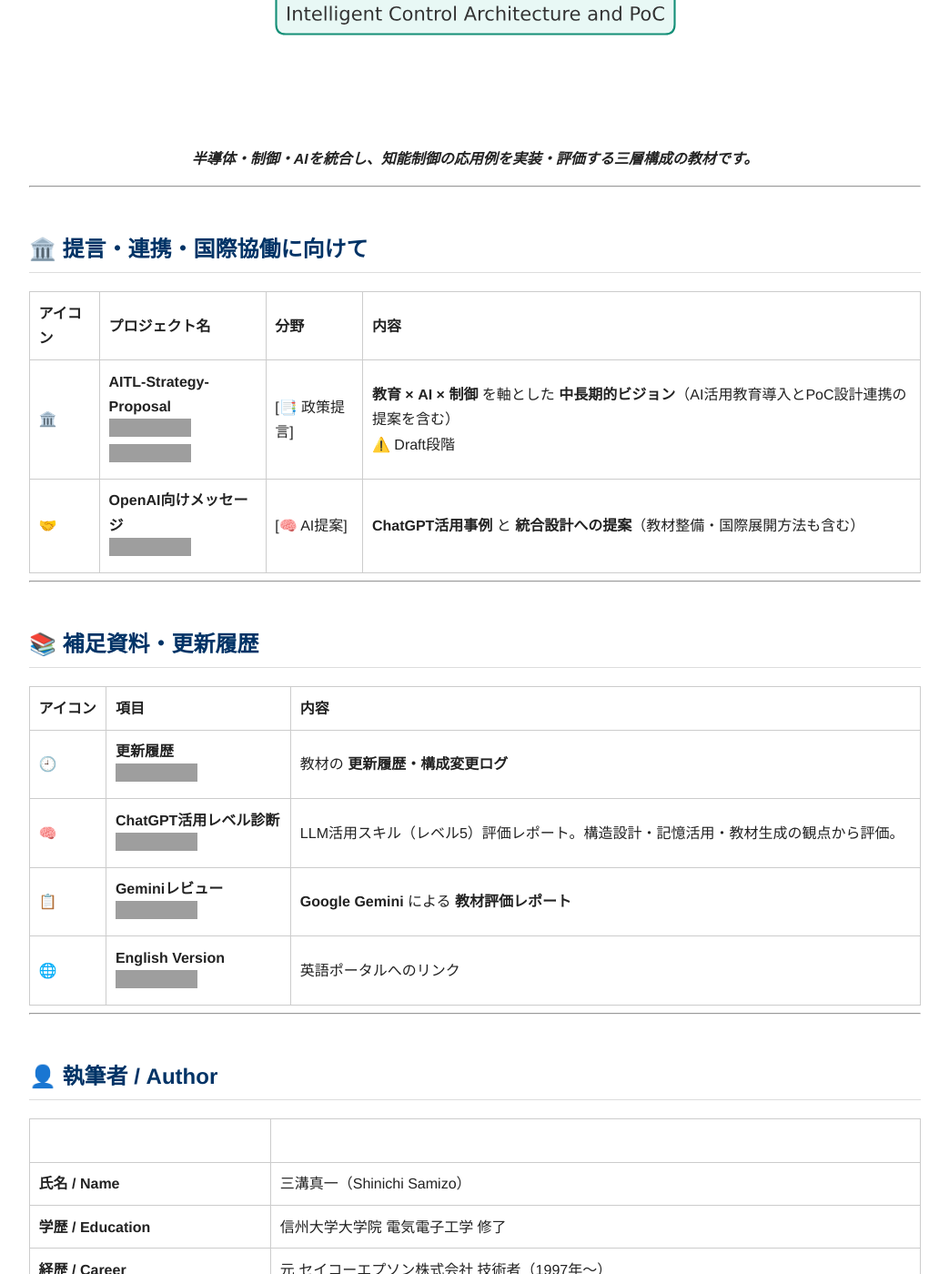
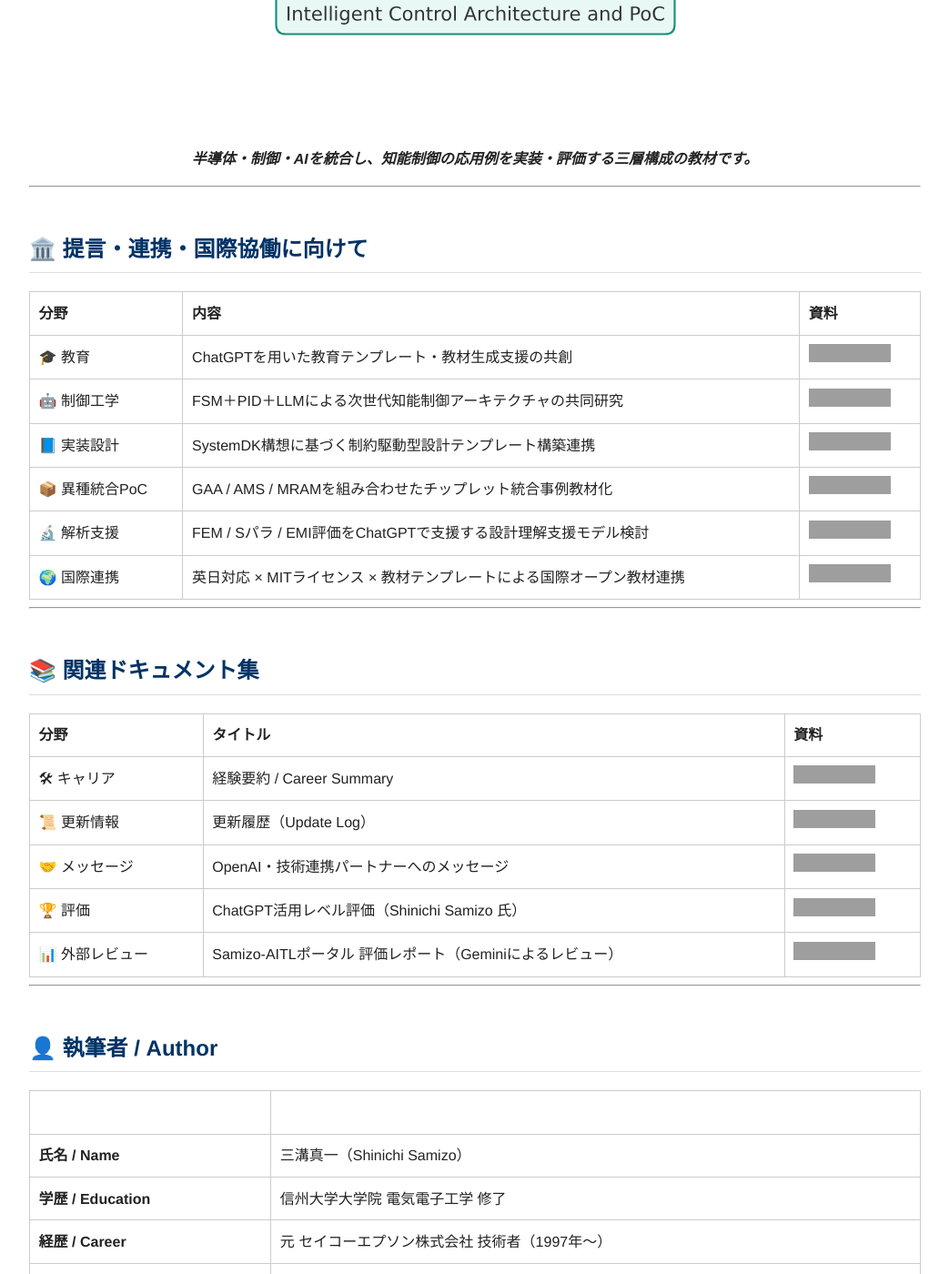
Before and after one commit to Samizo-AITL/Samizo-AITL.github.io, a Jekyll site: the page built from index.md, in a window 1280 px wide and 1400 px high, scrolled down 3944 px. Shown: the whole window at 91% size, without its empty margins (118-1161 px from the left). Built offline with Jekyll 4.4.1, drawn with Linux system fonts in a browser that asks for light colours; grey boxes are pictures that could not be loaded.

Commit message:
Update index.md

```diff
--- a/index.md
+++ b/index.md
@@ -88,24 +88,28 @@ Samizo-AITLは、「動かす現場」と「読み解く構造」その両方の
 
 ---
 
-## 🏛️ **提言・連携・国際協働に向けて**
+## 🏛️ 提言・連携・国際協働に向けて
 
-| アイコン | プロジェクト名 | 分野 | 内容 |
-|----------|----------------|------|------|
-| 🏛️ | **AITL-Strategy-Proposal**<br>[![🌐 View Site](https://img.shields.io/badge/View-Site-brightgreen?logo=github)](https://samizo-aitl.github.io/AITL-Strategy-Proposal/)<br>[![💻 View Repo](https://img.shields.io/badge/View-Repo-blue?logo=github)](https://github.com/Samizo-AITL/AITL-Strategy-Proposal) | [📑 政策提言] | **教育 × AI × 制御** を軸とした **中長期的ビジョン**（AI活用教育導入とPoC設計連携の提案を含む）<br>⚠️ Draft段階 |
-| 🤝 | **OpenAI向けメッセージ**<br>[![📄 View Doc](https://img.shields.io/badge/View-Doc-lightgrey?logo=markdown)](https://samizo-aitl.github.io/about/openai-message/) | [🧠 AI提案] | **ChatGPT活用事例** と **統合設計への提案**（教材整備・国際展開方法も含む） |
+| 分野 | 内容 | 資料 |
+|------|------|------|
+| 🎓 教育 | ChatGPTを用いた教育テンプレート・教材生成支援の共創 | [![View Doc](https://img.shields.io/badge/View%20Doc-orange)](docs/openai_edu_collab.md) |
+| 🤖 制御工学 | FSM＋PID＋LLMによる次世代知能制御アーキテクチャの共同研究 | [![View Doc](https://img.shields.io/badge/View%20Doc-orange)](docs/openai_control_arch.md) |
+| 📘 実装設計 | SystemDK構想に基づく制約駆動型設計テンプレート構築連携 | [![View Doc](https://img.shields.io/badge/View%20Doc-orange)](docs/systemdk_template_collab.md) |
+| 📦 異種統合PoC | GAA / AMS / MRAMを組み合わせたチップレット統合事例教材化 | [![View Doc](https://img.shields.io/badge/View%20Doc-orange)](docs/chiplet_integration_poc.md) |
+| 🔬 解析支援 | FEM / Sパラ / EMI評価をChatGPTで支援する設計理解支援モデル検討 | [![View Doc](https://img.shields.io/badge/View%20Doc-orange)](docs/analysis_support_model.md) |
+| 🌍 国際連携 | 英日対応 × MITライセンス × 教材テンプレートによる国際オープン教材連携 | [![View Doc](https://img.shields.io/badge/View%20Doc-orange)](docs/international_open_edu.md) |
 
 ---
 
-## 📚 **補足資料・更新履歴**
+## 📚 関連ドキュメント集
 
-| アイコン | 項目 | 内容 |
-|----------|------|------|
-| 🕘 | **更新履歴**<br>[![📄 View Doc](https://img.shields.io/badge/View-Doc-lightgrey?logo=markdown)](https://samizo-aitl.github.io/about/update/) | 教材の **更新履歴・構成変更ログ** |
-| 🧠 | **ChatGPT活用レベル診断**<br>[![📄 View Doc](https://img.shields.io/badge/View-Doc-lightgrey?logo=markdown)](https://samizo-aitl.github.io/about/chatgpt-skill-eval/) | LLM活用スキル（レベル5）評価レポート。構造設計・記憶活用・教材生成の観点から評価。 |
-| 📋 | **Geminiレビュー**<br>[![📄 View Doc](https://img.shields.io/badge/View-Doc-lightgrey?logo=markdown)](https://samizo-aitl.github.io/about/gemini-review/) | **Google Gemini** による **教材評価レポート** |
-| 🌐 | **English Version**<br>[![🌐 View Site](https://img.shields.io/badge/View-Site-brightgreen?logo=github)](https://samizo-aitl.github.io/en/) | 英語ポータルへのリンク |
-
+| 分野 | タイトル | 資料 |
+|------|----------|------|
+| 🛠 キャリア | 経験要約 / Career Summary | [![View Doc](https://img.shields.io/badge/View%20Doc-orange)](career-summary.md) |
+| 📜 更新情報 | 更新履歴（Update Log） | [![View Doc](https://img.shields.io/badge/View%20Doc-orange)](update.md) |
+| 🤝 メッセージ | OpenAI・技術連携パートナーへのメッセージ | [![View Doc](https://img.shields.io/badge/View%20Doc-orange)](openai_partner_message.md) |
+| 🏆 評価 | ChatGPT活用レベル評価（Shinichi Samizo 氏） | [![View Doc](https://img.shields.io/badge/View%20Doc-orange)](chatgpt_usage_level.md) |
+| 📊 外部レビュー | Samizo-AITLポータル 評価レポート（Geminiによるレビュー） | [![View Doc](https://img.shields.io/badge/View%20Doc-orange)](gemini_review.md) |
 
 ---
 
```
